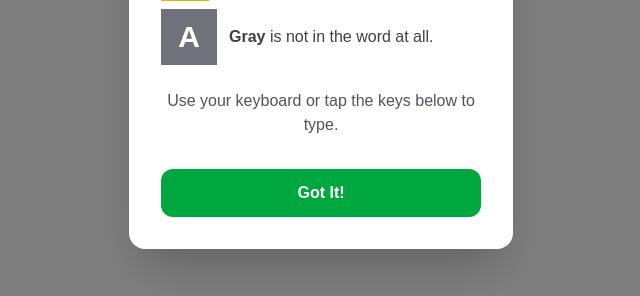
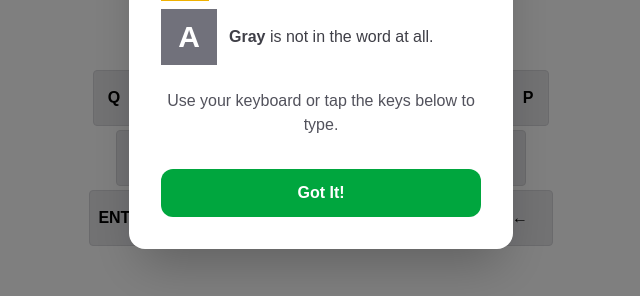
Before and after one commit to hydratypelvl/Spellio, a Next.js app: page / in a window 1280 px wide. Shown: the part 433-729 px from the top of the page, without its empty margins (319-959 px from the left). Built offline with nearby package versions, Linux system fonts and the light colour scheme; no server answers.

Commit message:
fix: use fixed width for keyboard letter keys

```diff
--- a/src/components/Keyboard.tsx
+++ b/src/components/Keyboard.tsx
@@ -44,7 +44,7 @@ export default function Keyboard({
   };
 
   return (
-    <div className="flex flex-col gap-[3px] sm:gap-1 w-full max-w-[420px] sm:max-w-[500px]" role="group" aria-label="Keyboard">
+    <div className="flex flex-col gap-[3px] sm:gap-1" role="group" aria-label="Keyboard">
       {ROWS.map((row, rowIndex) => (
         <div key={rowIndex} className="flex justify-center gap-[3px] sm:gap-1">
           {row.map((key) => {
@@ -56,7 +56,7 @@ export default function Keyboard({
                 onMouseDown={(e) => e.preventDefault()}
                 disabled={disabled}
                 className={`h-[46px] sm:h-14 rounded-[4px] flex items-center justify-center border transition-colors duration-200 text-[13px] sm:text-base font-semibold select-none ${
-                  isSpecial ? "px-1.5 sm:px-2 min-w-[46px] sm:min-w-[65px]" : "flex-1 min-w-0"
+                  isSpecial ? "px-1.5 sm:px-2 min-w-[46px] sm:min-w-[65px]" : "w-[38px] sm:w-[42px]"
                 } ${stateStyles[keyStates[key] || "empty"]}`}
                 aria-label={key === "BACKSPACE" ? "Backspace" : key === "ENTER" ? "Enter" : key}
               >
```
